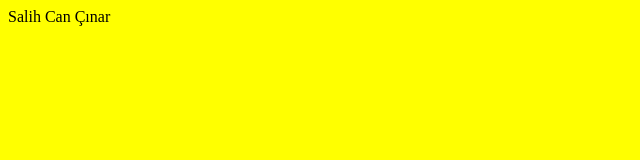
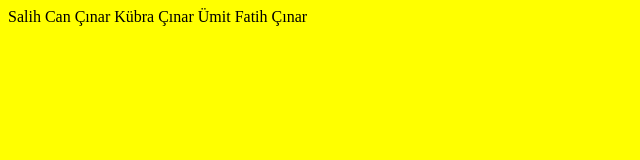
Before and after one commit to salihcancinar/btkakademi, a plain HTML site: page index.html in a window 1280 px wide. Shown: the whole page, without its empty margins (0-640 px from the left). Drawn offline with Linux system fonts and the light colour scheme.

Commit message:
birkaç test yaptım

```diff
--- a/index.html
+++ b/index.html
@@ -5,5 +5,7 @@
 </head>
 <body bgcolor="yellow">
 Salih Can Çınar
+Kübra Çınar
+Ümit Fatih Çınar
 </body>
 </html>
```
Also changed, not shown: images/test - Copy (5).html (deleted), images/test - Copy.html (deleted), images/test.html (deleted).
